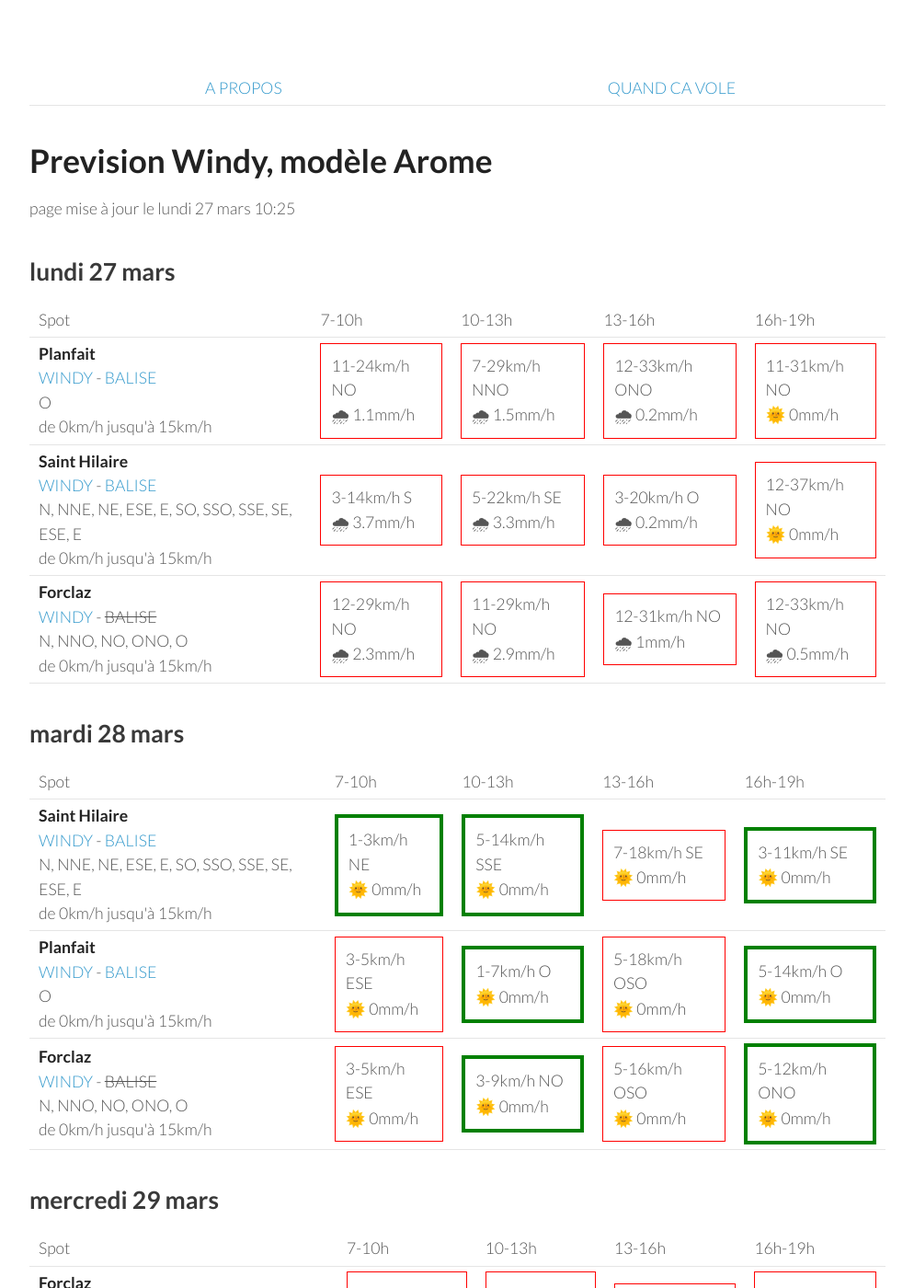
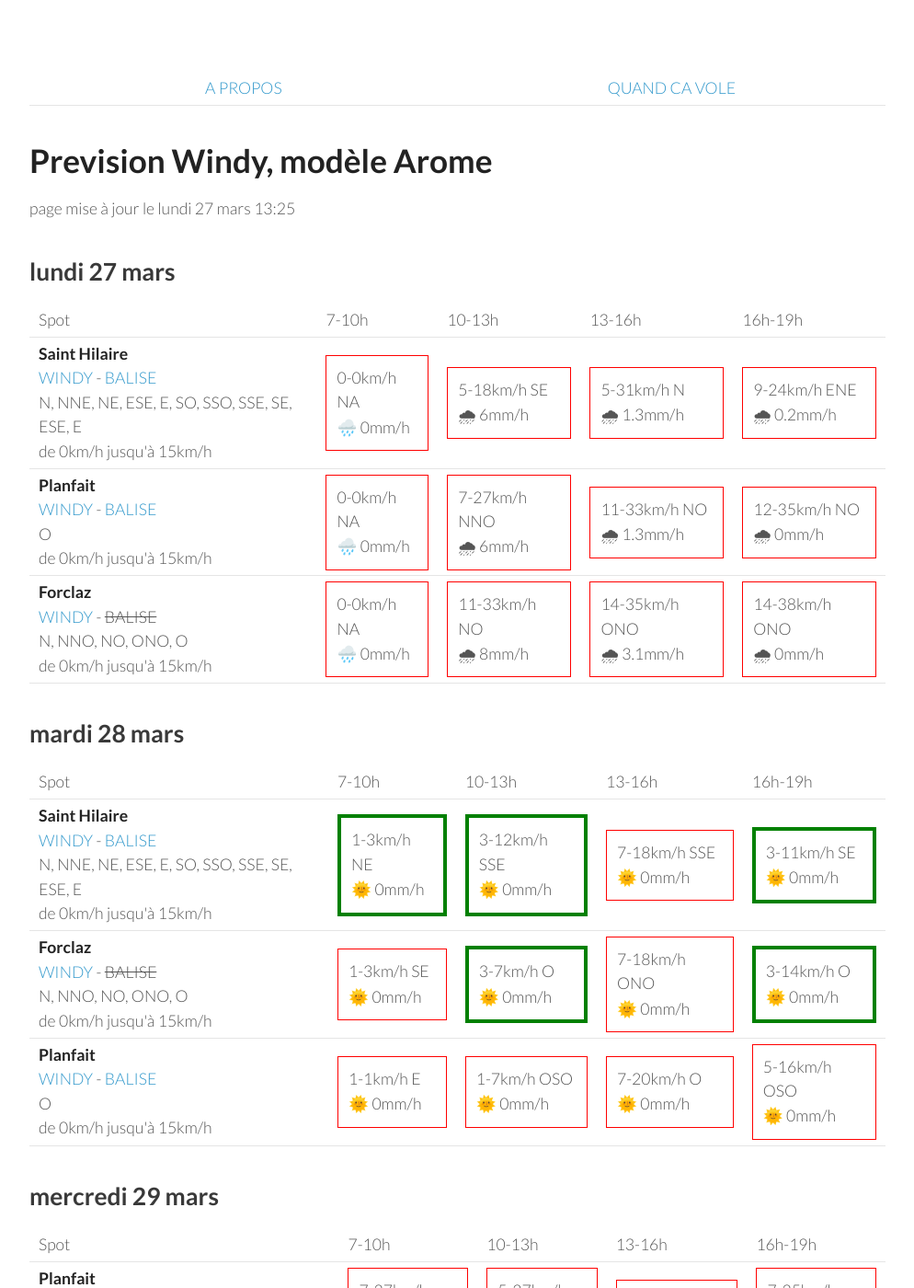
Before and after one commit to parapente-dans-le-nord/parapente-dans-le-nord.github.io, a Jekyll site: the page built from alpes_nord.markdown, in a window 1280 px wide and 1400 px high. Shown: the whole window at 92% size, without its empty margins (26-1020 px from the left). Built offline with Jekyll 4.4.1, drawn with Linux system fonts in a browser that asks for light colours; some of the changed text lies outside the part shown.

Commit message:
update index.markdown

```diff
--- a/alpes_nord.markdown
+++ b/alpes_nord.markdown
@@ -7,7 +7,7 @@ title:  "Tous les spots"
 {: .links}
 
 # Prevision Windy, modèle Arome
-page mise à jour le lundi 27 mars 10:25
+page mise à jour le lundi 27 mars 13:25
 
 ## lundi 27 mars
 
@@ -22,33 +22,30 @@ page mise à jour le lundi 27 mars 10:25
       <td>16h-19h</td>
     </tr>
 <tr>
-        <td><strong>Planfait</strong><br><a href="https://windy.com/45.853/6.223?45.415,6.223,8">WINDY</a> - <span class=""><a href="https://www.openwindmap.org/PP496">BALISE</a> </span><br> <span class="vent-favorable">O</span><br><span class="force-vent">de 0km/h jusqu'à 15km/h</span> </td>
+        <td><strong>Saint Hilaire</strong><br><a href="https://windy.com/45.307/5.888?45.087,5.889,9,m:eUFagkX">WINDY</a> - <span class=""><a href="http://www.balisemeteo.com/balise.php?idBalise=61">BALISE</a> </span><br> <span class="vent-favorable">N, NNE, NE, ESE, E, SO, SSO, SSE, SE, ESE, E</span><br><span class="force-vent">de 0km/h jusqu'à 15km/h</span> </td>
 
-            <td><div class="not-flyable"><p>11-24km/h NO</p><p>🌧 1.1mm/h</p></div></td>
-            <td><div class="not-flyable"><p>7-29km/h NNO</p><p>🌧 1.5mm/h</p></div></td>
-            <td><div class="not-flyable"><p>12-33km/h ONO</p><p>🌧 0.2mm/h</p></div></td>
-            <td><div class="not-flyable"><p>11-31km/h NO</p><p>🌞 0mm/h</p></div></td>
-
+            <td><div class="not-flyable"><p>0-0km/h NA</p><p>🌧️ 0mm/h</p></div></td>
+            <td><div class="not-flyable"><p>5-18km/h SE</p><p>🌧 6mm/h</p></div></td>
+            <td><div class="not-flyable"><p>5-31km/h N</p><p>🌧 1.3mm/h</p></div></td>
+            <td><div class="not-flyable"><p>9-24km/h ENE</p><p>🌧 0.2mm/h</p></div></td>
 
     </tr>
 <tr>
-        <td><strong>Saint Hilaire</strong><br><a href="https://windy.com/45.307/5.888?45.087,5.889,9,m:eUFagkX">WINDY</a> - <span class=""><a href="http://www.balisemeteo.com/balise.php?idBalise=61">BALISE</a> </span><br> <span class="vent-favorable">N, NNE, NE, ESE, E, SO, SSO, SSE, SE, ESE, E</span><br><span class="force-vent">de 0km/h jusqu'à 15km/h</span> </td>
+        <td><strong>Planfait</strong><br><a href="https://windy.com/45.853/6.223?45.415,6.223,8">WINDY</a> - <span class=""><a href="https://www.openwindmap.org/PP496">BALISE</a> </span><br> <span class="vent-favorable">O</span><br><span class="force-vent">de 0km/h jusqu'à 15km/h</span> </td>
 
-            <td><div class="not-flyable"><p>3-14km/h S</p><p>🌧 3.7mm/h</p></div></td>
-            <td><div class="not-flyable"><p>5-22km/h SE</p><p>🌧 3.3mm/h</p></div></td>
-            <td><div class="not-flyable"><p>3-20km/h O</p><p>🌧 0.2mm/h</p></div></td>
-            <td><div class="not-flyable"><p>12-37km/h NO</p><p>🌞 0mm/h</p></div></td>
-
+            <td><div class="not-flyable"><p>0-0km/h NA</p><p>🌧️ 0mm/h</p></div></td>
+            <td><div class="not-flyable"><p>7-27km/h NNO</p><p>🌧 6mm/h</p></div></td>
+            <td><div class="not-flyable"><p>11-33km/h NO</p><p>🌧 1.3mm/h</p></div></td>
+            <td><div class="not-flyable"><p>12-35km/h NO</p><p>🌧 0mm/h</p></div></td>
 
     </tr>
 <tr>
         <td><strong>Forclaz</strong><br><a href="https://windy.com/45.814/6.247?45.375,6.246,8,m:eVwaglz">WINDY</a> - <span class="no-balise"> BALISE </span><br> <span class="vent-favorable">N, NNO, NO, ONO, O</span><br><span class="force-vent">de 0km/h jusqu'à 15km/h</span> </td>
 
-            <td><div class="not-flyable"><p>12-29km/h NO</p><p>🌧 2.3mm/h</p></div></td>
-            <td><div class="not-flyable"><p>11-29km/h NO</p><p>🌧 2.9mm/h</p></div></td>
-            <td><div class="not-flyable"><p>12-31km/h NO</p><p>🌧 1mm/h</p></div></td>
-            <td><div class="not-flyable"><p>12-33km/h NO</p><p>🌧 0.5mm/h</p></div></td>
-
+            <td><div class="not-flyable"><p>0-0km/h NA</p><p>🌧️ 0mm/h</p></div></td>
+            <td><div class="not-flyable"><p>11-33km/h NO</p><p>🌧 8mm/h</p></div></td>
+            <td><div class="not-flyable"><p>14-35km/h ONO</p><p>🌧 3.1mm/h</p></div></td>
+            <td><div class="not-flyable"><p>14-38km/h ONO</p><p>🌧 0mm/h</p></div></td>
 
     </tr>
 
@@ -71,29 +68,29 @@ page mise à jour le lundi 27 mars 10:25
         <td><strong>Saint Hilaire</strong><br><a href="https://windy.com/45.307/5.888?45.087,5.889,9,m:eUFagkX">WINDY</a> - <span class=""><a href="http://www.balisemeteo.com/balise.php?idBalise=61">BALISE</a> </span><br> <span class="vent-favorable">N, NNE, NE, ESE, E, SO, SSO, SSE, SE, ESE, E</span><br><span class="force-vent">de 0km/h jusqu'à 15km/h</span> </td>
 
             <td><div class="flyable"><p>1-3km/h NE</p><p>🌞 0mm/h</p></div></td>
-            <td><div class="flyable"><p>5-14km/h SSE</p><p>🌞 0mm/h</p></div></td>
-            <td><div class="not-flyable"><p>7-18km/h SE</p><p>🌞 0mm/h</p></div></td>
+            <td><div class="flyable"><p>3-12km/h SSE</p><p>🌞 0mm/h</p></div></td>
+            <td><div class="not-flyable"><p>7-18km/h SSE</p><p>🌞 0mm/h</p></div></td>
             <td><div class="flyable"><p>3-11km/h SE</p><p>🌞 0mm/h</p></div></td>
+
+
+    </tr>
+<tr>
+        <td><strong>Forclaz</strong><br><a href="https://windy.com/45.814/6.247?45.375,6.246,8,m:eVwaglz">WINDY</a> - <span class="no-balise"> BALISE </span><br> <span class="vent-favorable">N, NNO, NO, ONO, O</span><br><span class="force-vent">de 0km/h jusqu'à 15km/h</span> </td>
+
+            <td><div class="not-flyable"><p>1-3km/h SE</p><p>🌞 0mm/h</p></div></td>
+            <td><div class="flyable"><p>3-7km/h O</p><p>🌞 0mm/h</p></div></td>
+            <td><div class="not-flyable"><p>7-18km/h ONO</p><p>🌞 0mm/h</p></div></td>
+            <td><div class="flyable"><p>3-14km/h O</p><p>🌞 0mm/h</p></div></td>
 
 
     </tr>
 <tr>
         <td><strong>Planfait</strong><br><a href="https://windy.com/45.853/6.223?45.415,6.223,8">WINDY</a> - <span class=""><a href="https://www.openwindmap.org/PP496">BALISE</a> </span><br> <span class="vent-favorable">O</span><br><span class="force-vent">de 0km/h jusqu'à 15km/h</span> </td>
 
-            <td><div class="not-flyable"><p>3-5km/h ESE</p><p>🌞 0mm/h</p></div></td>
-            <td><div class="flyable"><p>1-7km/h O</p><p>🌞 0mm/h</p></div></td>
-            <td><div class="not-flyable"><p>5-18km/h OSO</p><p>🌞 0mm/h</p></div></td>
-            <td><div class="flyable"><p>5-14km/h O</p><p>🌞 0mm/h</p></div></td>
-
-
-    </tr>
-<tr>
-        <td><strong>Forclaz</strong><br><a href="https://windy.com/45.814/6.247?45.375,6.246,8,m:eVwaglz">WINDY</a> - <span class="no-balise"> BALISE </span><br> <span class="vent-favorable">N, NNO, NO, ONO, O</span><br><span class="force-vent">de 0km/h jusqu'à 15km/h</span> </td>
-
-            <td><div class="not-flyable"><p>3-5km/h ESE</p><p>🌞 0mm/h</p></div></td>
-            <td><div class="flyable"><p>3-9km/h NO</p><p>🌞 0mm/h</p></div></td>
+            <td><div class="not-flyable"><p>1-1km/h E</p><p>🌞 0mm/h</p></div></td>
+            <td><div class="not-flyable"><p>1-7km/h OSO</p><p>🌞 0mm/h</p></div></td>
+            <td><div class="not-flyable"><p>7-20km/h O</p><p>🌞 0mm/h</p></div></td>
             <td><div class="not-flyable"><p>5-16km/h OSO</p><p>🌞 0mm/h</p></div></td>
-            <td><div class="flyable"><p>5-12km/h ONO</p><p>🌞 0mm/h</p></div></td>
 
 
     </tr>
@@ -114,22 +111,22 @@ page mise à jour le lundi 27 mars 10:25
       <td>16h-19h</td>
     </tr>
 <tr>
-        <td><strong>Forclaz</strong><br><a href="https://windy.com/45.814/6.247?45.375,6.246,8,m:eVwaglz">WINDY</a> - <span class="no-balise"> BALISE </span><br> <span class="vent-favorable">N, NNO, NO, ONO, O</span><br><span class="force-vent">de 0km/h jusqu'à 15km/h</span> </td>
-
-            <td><div class="not-flyable"><p>5-24km/h ESE</p><p>🌞 0mm/h</p></div></td>
-            <td><div class="not-flyable"><p>5-24km/h SE</p><p>🌞 0mm/h</p></div></td>
-            <td><div class="not-flyable"><p>3-24km/h S</p><p>🌞 0mm/h</p></div></td>
-            <td><div class="not-flyable"><p>3-22km/h SSO</p><p>🌞 0mm/h</p></div></td>
-
-
-    </tr>
-<tr>
         <td><strong>Planfait</strong><br><a href="https://windy.com/45.853/6.223?45.415,6.223,8">WINDY</a> - <span class=""><a href="https://www.openwindmap.org/PP496">BALISE</a> </span><br> <span class="vent-favorable">O</span><br><span class="force-vent">de 0km/h jusqu'à 15km/h</span> </td>
 
             <td><div class="not-flyable"><p>7-27km/h ESE</p><p>🌞 0mm/h</p></div></td>
             <td><div class="not-flyable"><p>5-27km/h SE</p><p>🌞 0mm/h</p></div></td>
             <td><div class="not-flyable"><p>5-25km/h S</p><p>🌞 0mm/h</p></div></td>
             <td><div class="not-flyable"><p>7-25km/h ESE</p><p>🌧 0.7mm/h</p></div></td>
+
+
+    </tr>
+<tr>
+        <td><strong>Forclaz</strong><br><a href="https://windy.com/45.814/6.247?45.375,6.246,8,m:eVwaglz">WINDY</a> - <span class="no-balise"> BALISE </span><br> <span class="vent-favorable">N, NNO, NO, ONO, O</span><br><span class="force-vent">de 0km/h jusqu'à 15km/h</span> </td>
+
+            <td><div class="not-flyable"><p>5-25km/h ESE</p><p>🌞 0mm/h</p></div></td>
+            <td><div class="not-flyable"><p>5-27km/h SE</p><p>🌞 0mm/h</p></div></td>
+            <td><div class="not-flyable"><p>5-27km/h S</p><p>🌞 0mm/h</p></div></td>
+            <td><div class="not-flyable"><p>7-25km/h ESE</p><p>🌧 0.5mm/h</p></div></td>
 
 
     </tr>
@@ -170,22 +167,22 @@ page mise à jour le lundi 27 mars 10:25
 
     </tr>
 <tr>
+        <td><strong>Forclaz</strong><br><a href="https://windy.com/45.814/6.247?45.375,6.246,8,m:eVwaglz">WINDY</a> - <span class="no-balise"> BALISE </span><br> <span class="vent-favorable">N, NNO, NO, ONO, O</span><br><span class="force-vent">de 0km/h jusqu'à 15km/h</span> </td>
+
+            <td><div class="not-flyable"><p>1-25km/h ESE</p><p>🌞 0mm/h</p></div></td>
+            <td><div class="not-flyable"><p>3-27km/h O</p><p>🌧 0.4mm/h</p></div></td>
+            <td><div class="not-flyable"><p>5-42km/h ESE</p><p>🌧 9mm/h</p></div></td>
+            <td><div class="not-flyable"><p>5-37km/h NO</p><p>🌧 4.9mm/h</p></div></td>
+
+
+    </tr>
+<tr>
         <td><strong>Saint Hilaire</strong><br><a href="https://windy.com/45.307/5.888?45.087,5.889,9,m:eUFagkX">WINDY</a> - <span class=""><a href="http://www.balisemeteo.com/balise.php?idBalise=61">BALISE</a> </span><br> <span class="vent-favorable">N, NNE, NE, ESE, E, SO, SSO, SSE, SE, ESE, E</span><br><span class="force-vent">de 0km/h jusqu'à 15km/h</span> </td>
 
             <td><div class="not-flyable"><p>5-51km/h SSE</p><p>🌞 0mm/h</p></div></td>
             <td><div class="not-flyable"><p>5-53km/h NO</p><p>🌧 0.2mm/h</p></div></td>
             <td><div class="not-flyable"><p>3-46km/h OSO</p><p>🌧 3.6mm/h</p></div></td>
             <td><div class="not-flyable"><p>3-57km/h SO</p><p>🌧 2.3mm/h</p></div></td>
-
-
-    </tr>
-<tr>
-        <td><strong>Forclaz</strong><br><a href="https://windy.com/45.814/6.247?45.375,6.246,8,m:eVwaglz">WINDY</a> - <span class="no-balise"> BALISE </span><br> <span class="vent-favorable">N, NNO, NO, ONO, O</span><br><span class="force-vent">de 0km/h jusqu'à 15km/h</span> </td>
-
-            <td><div class="not-flyable"><p>1-27km/h ESE</p><p>🌞 0mm/h</p></div></td>
-            <td><div class="not-flyable"><p>5-38km/h SSE</p><p>🌧 1.3mm/h</p></div></td>
-            <td><div class="not-flyable"><p>3-31km/h SSO</p><p>🌧 1.3mm/h</p></div></td>
-            <td><div class="not-flyable"><p>3-37km/h O</p><p>🌧 2.4mm/h</p></div></td>
 
 
     </tr>
@@ -206,22 +203,22 @@ page mise à jour le lundi 27 mars 10:25
       <td>16h-19h</td>
     </tr>
 <tr>
-        <td><strong>Forclaz</strong><br><a href="https://windy.com/45.814/6.247?45.375,6.246,8,m:eVwaglz">WINDY</a> - <span class="no-balise"> BALISE </span><br> <span class="vent-favorable">N, NNO, NO, ONO, O</span><br><span class="force-vent">de 0km/h jusqu'à 15km/h</span> </td>
-
-            <td><div class="not-flyable"><p>5-31km/h ESE</p><p>🌞 0mm/h</p></div></td>
-            <td><div class="not-flyable"><p>7-40km/h ESE</p><p>🌧 2.7mm/h</p></div></td>
-            <td><div class="not-flyable"><p>7-46km/h SE</p><p>🌧 4.6mm/h</p></div></td>
-            <td><div class="not-flyable"><p>5-40km/h SE</p><p>🌧 6mm/h</p></div></td>
-
-
-    </tr>
-<tr>
         <td><strong>Planfait</strong><br><a href="https://windy.com/45.853/6.223?45.415,6.223,8">WINDY</a> - <span class=""><a href="https://www.openwindmap.org/PP496">BALISE</a> </span><br> <span class="vent-favorable">O</span><br><span class="force-vent">de 0km/h jusqu'à 15km/h</span> </td>
 
             <td><div class="not-flyable"><p>11-50km/h ESE</p><p>🌧 0.4mm/h</p></div></td>
             <td><div class="not-flyable"><p>5-61km/h SE</p><p>🌧 2.5mm/h</p></div></td>
             <td><div class="not-flyable"><p>11-62km/h S</p><p>🌧 3.4mm/h</p></div></td>
             <td><div class="not-flyable"><p>7-61km/h S</p><p>🌧 4.5mm/h</p></div></td>
+
+
+    </tr>
+<tr>
+        <td><strong>Forclaz</strong><br><a href="https://windy.com/45.814/6.247?45.375,6.246,8,m:eVwaglz">WINDY</a> - <span class="no-balise"> BALISE </span><br> <span class="vent-favorable">N, NNO, NO, ONO, O</span><br><span class="force-vent">de 0km/h jusqu'à 15km/h</span> </td>
+
+            <td><div class="not-flyable"><p>9-50km/h ESE</p><p>🌧 0.4mm/h</p></div></td>
+            <td><div class="not-flyable"><p>5-64km/h SE</p><p>🌧 2.5mm/h</p></div></td>
+            <td><div class="not-flyable"><p>9-64km/h S</p><p>🌧 3.4mm/h</p></div></td>
+            <td><div class="not-flyable"><p>5-62km/h SSO</p><p>🌧 3.9mm/h</p></div></td>
 
 
     </tr>
@@ -271,6 +268,16 @@ page mise à jour le lundi 27 mars 10:25
 
 
     </tr>
+<tr>
+        <td><strong>Forclaz</strong><br><a href="https://windy.com/45.814/6.247?45.375,6.246,8,m:eVwaglz">WINDY</a> - <span class="no-balise"> BALISE </span><br> <span class="vent-favorable">N, NNO, NO, ONO, O</span><br><span class="force-vent">de 0km/h jusqu'à 15km/h</span> </td>
+
+            <td><div class="not-flyable"><p>3-38km/h S</p><p>🌧 2.8mm/h</p></div></td>
+            <td><div class="not-flyable"><p>3-35km/h SO</p><p>🌧 1.7mm/h</p></div></td>
+            <td><div class="not-flyable"><p>5-38km/h OSO</p><p>🌧 1.7mm/h</p></div></td>
+            <td><div class="not-flyable"><p>3-44km/h OSO</p><p>🌧 2.7mm/h</p></div></td>
+
+
+    </tr>
 
 </tbody>
 </table>
```
